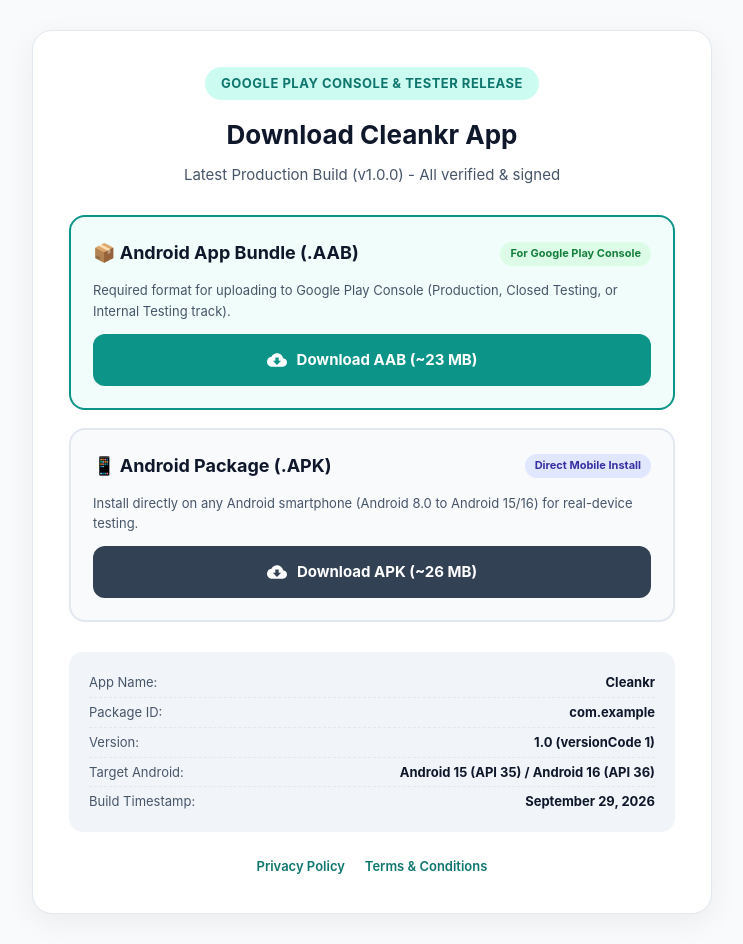
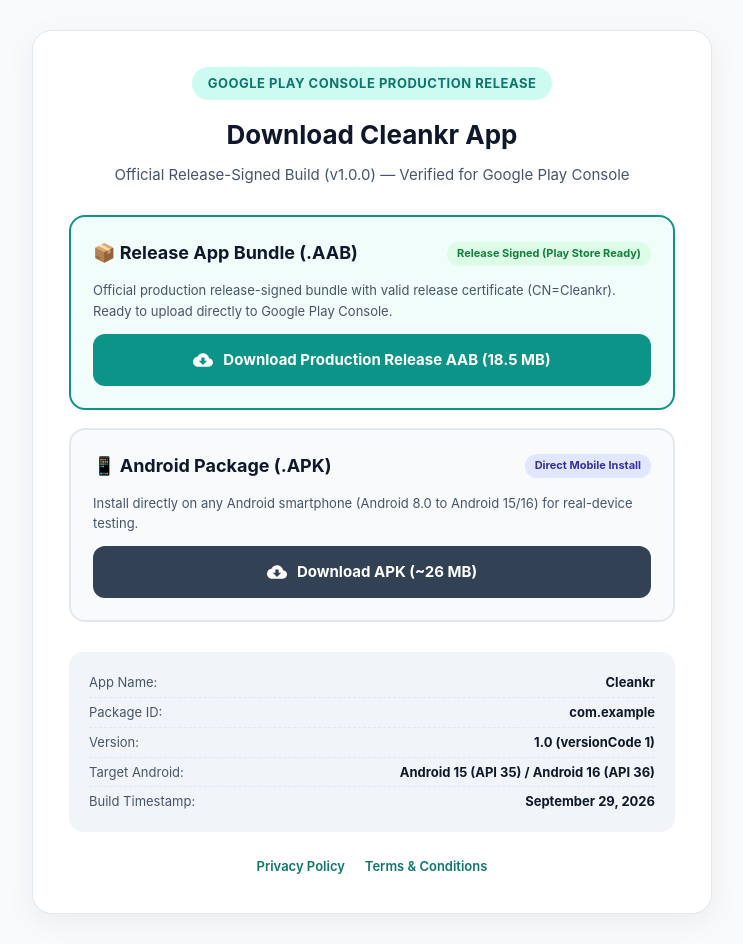
Before and after one commit to cleankarservice-byte/Cleankr-Costumers-App, a plain HTML site: page public/download.html in a window 1280 px wide. Shown: the whole page, without its empty margins (268-1011 px from the left). Drawn offline with Linux system fonts and the light colour scheme.

```diff
--- a/public/download.html
+++ b/public/download.html
@@ -169,21 +169,21 @@
 </head>
 <body>
   <div class="container">
-    <span class="badge">Google Play Console & Tester Release</span>
+    <span class="badge">Google Play Console Production Release</span>
     <h1>Download Cleankr App</h1>
-    <p class="subtitle">Latest Production Build (v1.0.0) - All verified & signed</p>
+    <p class="subtitle">Official Release-Signed Build (v1.0.0) — Verified for Google Play Console</p>
 
     <div class="download-grid">
       <!-- AAB Bundle for Google Play Console -->
       <div class="download-card highlight">
         <div class="card-header">
-          <div class="card-title">📦 Android App Bundle (.AAB)</div>
-          <span class="card-tag">For Google Play Console</span>
+          <div class="card-title">📦 Release App Bundle (.AAB)</div>
+          <span class="card-tag">Release Signed (Play Store Ready)</span>
         </div>
-        <p class="card-desc">Required format for uploading to Google Play Console (Production, Closed Testing, or Internal Testing track).</p>
-        <a href="/downloads/Cleankr-v1.0.aab" download="Cleankr-v1.0.aab" class="btn btn-primary">
+        <p class="card-desc">Official production release-signed bundle with valid release certificate (CN=Cleankr). Ready to upload directly to Google Play Console.</p>
+        <a href="/downloads/Cleankr-release-v1.0.aab" download="Cleankr-release-v1.0.aab" class="btn btn-primary">
           <svg viewBox="0 0 24 24"><path d="M19.35 10.04C18.67 6.59 15.64 4 12 4 9.11 4 6.6 5.64 5.35 8.04 2.34 8.36 0 10.91 0 14c0 3.31 2.69 6 6 6h13c2.76 0 5-2.24 5-5 0-2.64-2.05-4.78-4.65-4.96zM17 13l-5 5-5-5h3V9h4v4h3z"/></svg>
-          Download AAB (~23 MB)
+          Download Production Release AAB (18.5 MB)
         </a>
       </div>
 
```
Also changed, not shown: public/index.html (+7 -7 lines), 9 other files.
